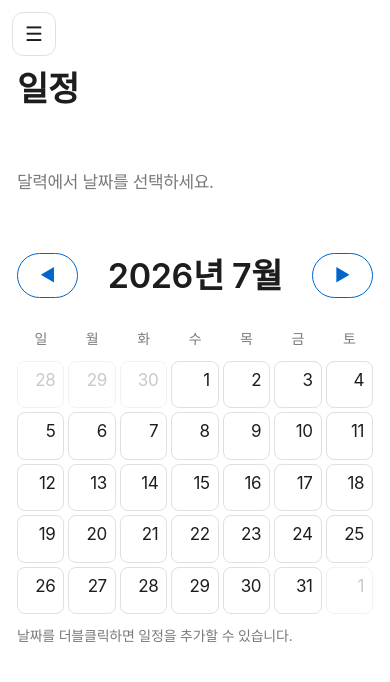
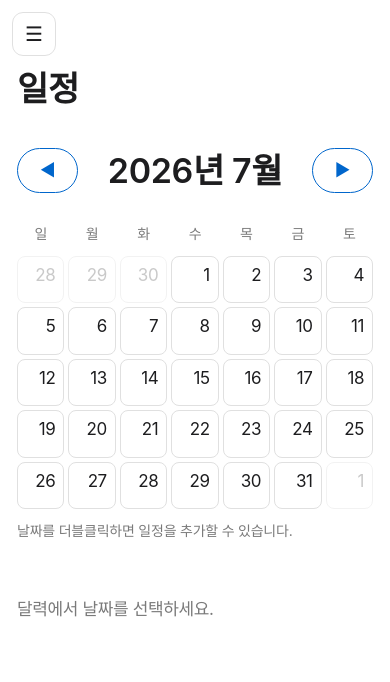
Before and after one commit to WS-Chung/hmwswedding, a React (Vite) app: page /#/ in a window 390 px wide. Shown: the top 682 px of the page. Built offline with nearby package versions, Linux system fonts and the light colour scheme; no server answers; the database is empty.

Commit message:
달력위치변경

```diff
--- a/src/styles/global.css
+++ b/src/styles/global.css
@@ -1247,4 +1247,13 @@ input[type='number'] {
   .budget-summary {
     flex-direction: column;
   }
+
+  /*
+   * 일정 페이지: 모바일에서는 달력을 맨 위, 일별 스케줄을 그 아래로 배치한다.
+   * (데스크탑은 테이블 좌측·달력 우측 유지 — JSX 순서는 그대로 두고 order만
+   *  뒤집는다.)
+   */
+  .schedule-calendar {
+    order: -1;
+  }
 }
```
